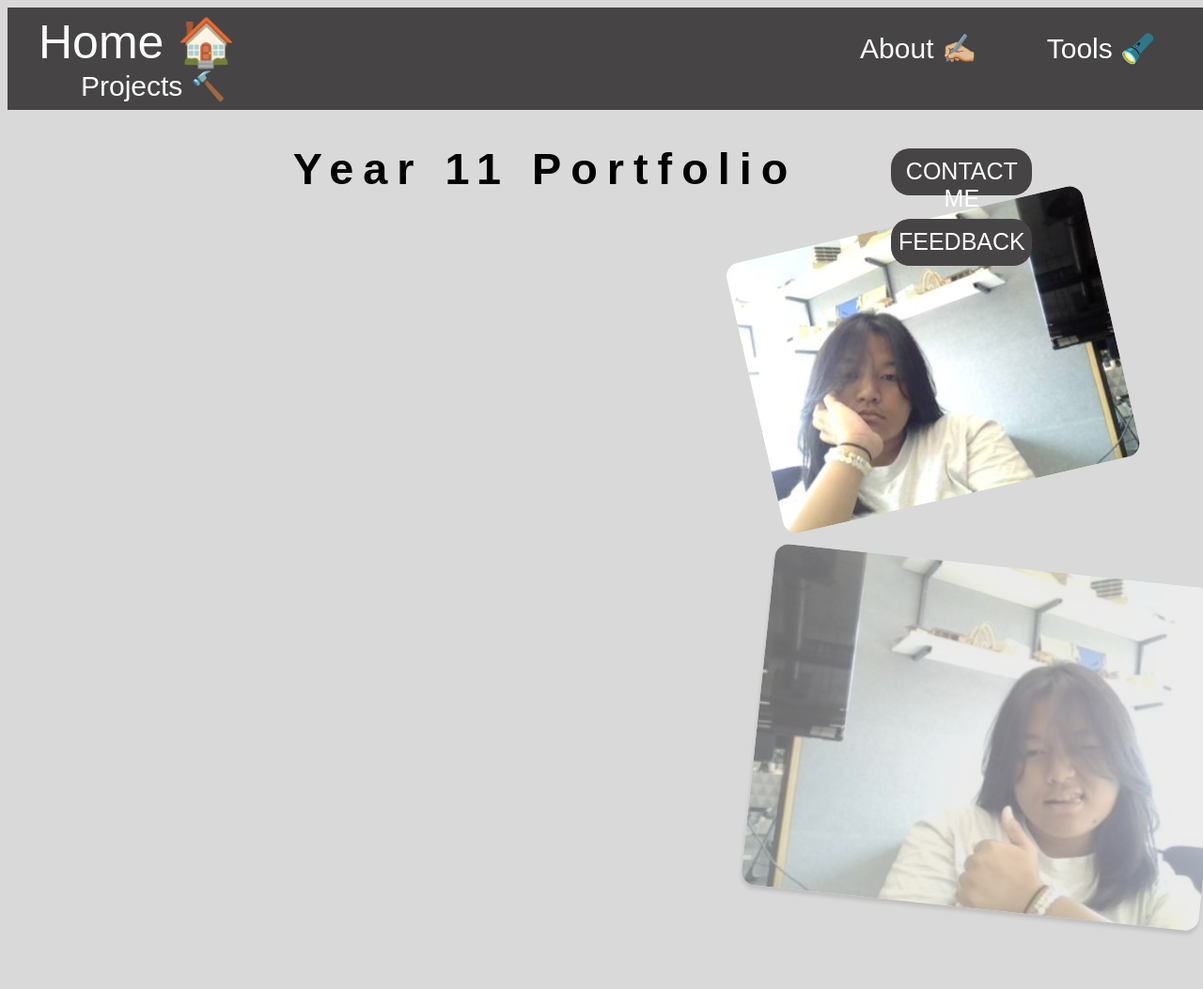
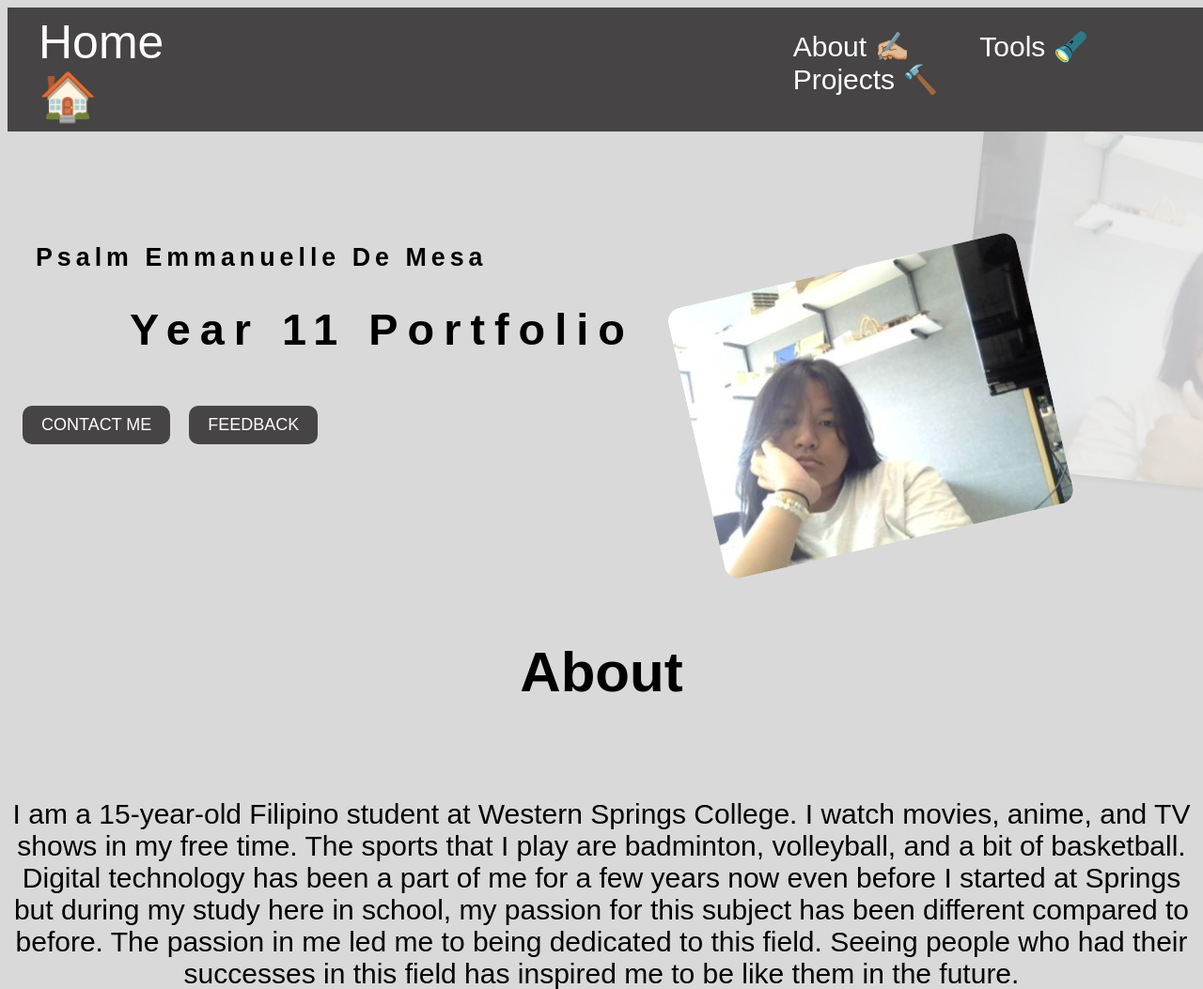
Before and after one commit to psalm-demesa/Year-11-Portfolio, a plain HTML site: page index.html in a window 1280 px wide. Shown: the top 1053 px of the page at 94% size. Drawn offline with Linux system fonts and the light colour scheme; a web font is replaced by a local one.

Commit message:
Added a JS file, edited html, edited css, edited projects file
I have made tons of edits on my index, css, and projects file.

```diff
--- a/index.html
+++ b/index.html
@@ -22,21 +22,19 @@
         <br>
         <br>
         <h6 class="name">Psalm Emmanuelle De Mesa</h6>
+        <br>
         <h3 class="year"> Year 11 Portfolio</h3>
-        <div>
-        <div class="square1">
-            <p class="contact">CONTACT ME</p>
-        </div>
-        <div class="square1">
-            <p class="feedback">FEEDBACK</p>
-        </div>
+        <br>
+        <div class="button-container">
+            <button class="contact" onclick="expandRectangle()">CONTACT ME</button>
+            <button class="feedback" onclick="expandRectangle()">FEEDBACK</button>
         </div>
 <img class="homepicture1" src="me pc.jpg" alt="Psalm de Mesa">
 <img class="homepicture2" src="me pc2.jpg" alt="Psalm de Mesa">
     </div>
-
     <br>
     <br>
+
     <br>
     <br>
     <div class="about" id="aboutme">
@@ -99,15 +97,21 @@
     <br>
     <br>
         <h5 class="projectsTitle">Projects</h5>
-        <a href="#projectOne"><div class="rectangle1"></a>
+    <a href="projects.html#projectOne">
+        <div class="rectangle1">
             <h1 class="projectsNumber">ONE</h1>
         </div>
-        <a href="#projectTwo"><div class="rectangle2"></a>
+    </a>
+    <a href="projects.html#projectTwo">
+        <div class="rectangle2">
             <h1 class="projectsNumber">TWO</h1>
         </div>
-        <a href="#projectThree"><div class="rectangle3"></a>
+    </a>
+    <a href="projects.html#projectThree">
+        <div class="rectangle3">
             <h1 class="projectsNumber">THREE</h1>
         </div>
+    </a>
     </div>
 </body>
 </html>
--- /dev/null
+++ b/index.js
@@ -0,0 +1,4 @@
+function expandRectangle() {
+    var rectangle = document.querySelector('.square1');
+    rectangle.classList.toggle('expanded');
+  }
--- a/style.css
+++ b/style.css
@@ -10,8 +10,13 @@ body{
     border-radius: 20px;
     margin-left: 30px;
     display: block;
-    align-items:center;
-    justify-content: center;
+    align-items:left;
+    justify-content: left;
+    transition: all 0.5s ease;
+}
+.square1:active{
+    width:200px;
+    height:100px;
 }
 .square2{
     height: 50px;
@@ -28,6 +33,7 @@ body{
     background-color: #464444;
     text-decoration: none;
     position: fixed;
+    display: flex;
 }
 .home{
     font-size: 50px;
@@ -66,13 +72,16 @@ ul{
 
 .introduction{
     font-size: 40px;
-    /*Added flexbox to the overarching tag element*/
     display: flex;
-    flex-direction: row;
+    flex-direction: column;
     flex-wrap: wrap;
     justify-content: center;
+    align-items: left;
+    text-align: left;
+    padding-top: 10rem;
 }
 .name{
+    margin: 1rem 0;
     padding-right: 80px;
     padding-left: 30px;
     padding-bottom: 0px;
@@ -80,52 +89,69 @@ ul{
     letter-spacing: 5px;
 }
 .year{
+    margin: 1rem 0;
     padding-right: 70px;
     padding-left: 130px;
     line-height: 0;
     letter-spacing: 10px;
 }
-.contact{
-    font-size: 25px;
-    color: #ffff;
-    text-align: center;
-    padding-top: 10px;
+.button-container {
+    display: flex;
+    justify-content: left;
+    margin-left: 1rem;
+    gap: 20px;
+    margin-top: 20px;
 }
-.feedback{
-    font-size: 25px;
-    color: #ffff;
-    text-align: center;
-    padding-top: 10px;
+.contact, .feedback {
+    padding: 10px 20px;
+    font-size: 18px;
+    border-radius: 10px;
+    background-color: #464444;
+    color: white;
+    border: none;
+    cursor: pointer;
+    font-family: "Jersey 25",sans-serif;
+}
+.contact:hover, .feedback:hover{
+    opacity: 0.9;
+}
+.homepicture1, .homepicture2{
+    margin-top: 8rem;
 }
 .homepicture1{
     box-sizing: border-box;
 }
 .homepicture1{
+    top:10rem;
     border-radius: 15px;
-    height:295px;
-    position: relative;
+    width: 380px;
+    height: 294.56px;
+    position: absolute;
+    margin-left: 700px;
+    margin-right:20rem;
+    top: 203px;
     transform-origin: 0 0;
-    transform: rotate(-13deg) scale(1,1);
+    transform: rotate(-13deg) scale(1, 1);
     object-fit: cover;
-    margin-left: 700px;
-    margin-right:50px;
-    background-position: top;
-    z-index: -1;
+    z-index: -8;
 }
 .homepicture2{
     box-sizing: border-box;
 }
 .homepicture2{
+    top:10rem;
     border-radius: 15px;
-    height:365px;
-    position: relative;
-    box-shadow: 0px 4px 4px 0px rgba(0,0,0,0.25);
+    width: 430px;
+    height: 365px;
+    position: absolute;
+    margin-left: 65rem;
+    margin-right:2rem;
+    top: 0px;
+    box-shadow: 0px 4px 4px 0px rgba(0, 0, 0, 0.25);
     transform-origin: 0 0;
-    transform: rotate(6deg) scale(1,1);
-    opacity: 0.5;
+    transform: rotate(6deg) scale(1, 1);
+    mix-blend-mode: soft-light;
     object-fit: cover;
-    margin-left: 900px;
-    margin-right:40px;
     z-index: -10;
 }
 
@@ -206,9 +232,6 @@ ul{
     left: 0;
     z-index: -1;
 }
-.rectangle1:hover{
-    opacity: 0.5;
-}
 .rectangle2{
     height: 350px;
     width:435px;
@@ -218,9 +241,6 @@ ul{
     display: block;
     left: 475px;
     z-index: -1;
-}
-.rectangle2:hover{
-    opacity: 0.5;
 }
 .rectangle3{
     height: 350px;
@@ -232,6 +252,15 @@ ul{
     left: 950px;
     z-index: -1;
 }
-.rectangle3:hover{
+.rectangle1:hover, .rectangle2:hover, .rectangle3:hover {
     opacity: 0.5;
 }
+.rectangle1, .rectangle2, .rectangle3 {
+    transition: 0.3s;
+}
+.projects a {
+    text-decoration: none;
+    display: block;
+    width: 100%;
+    height: 100%;
+}
```
Also changed, not shown: projects.html (+16 -5 lines).
